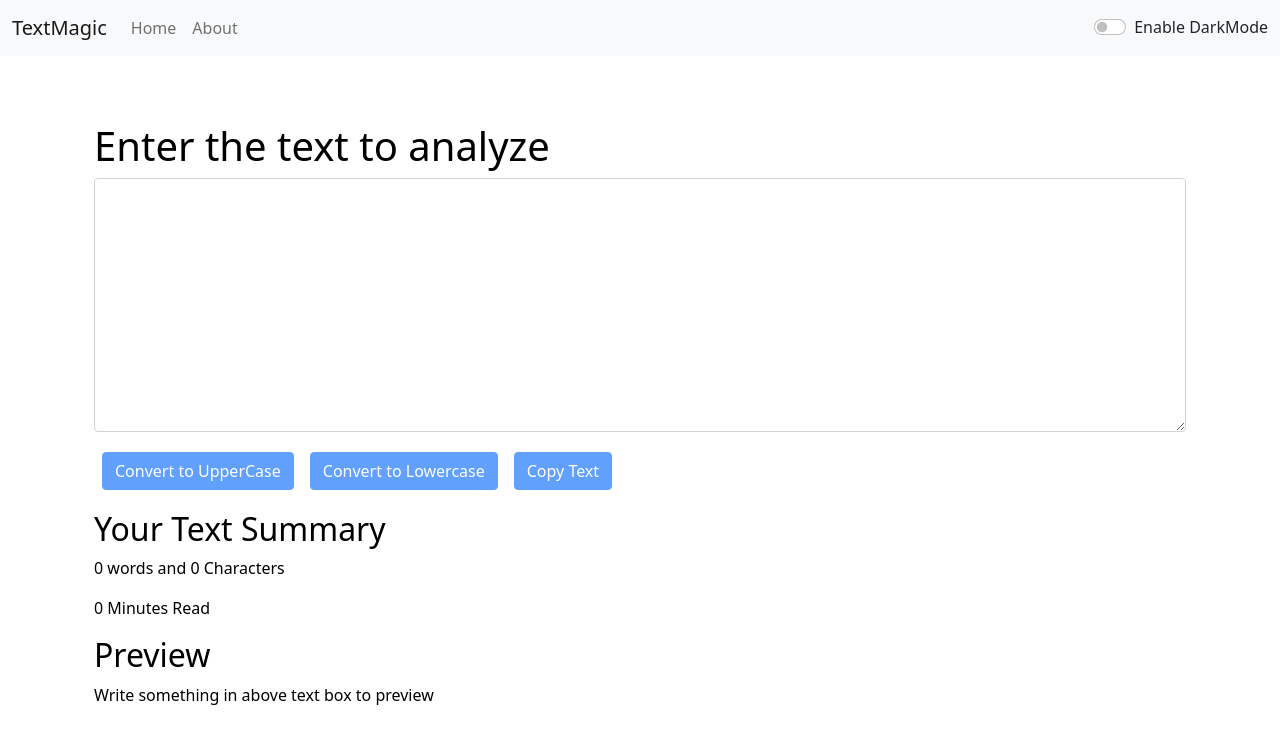
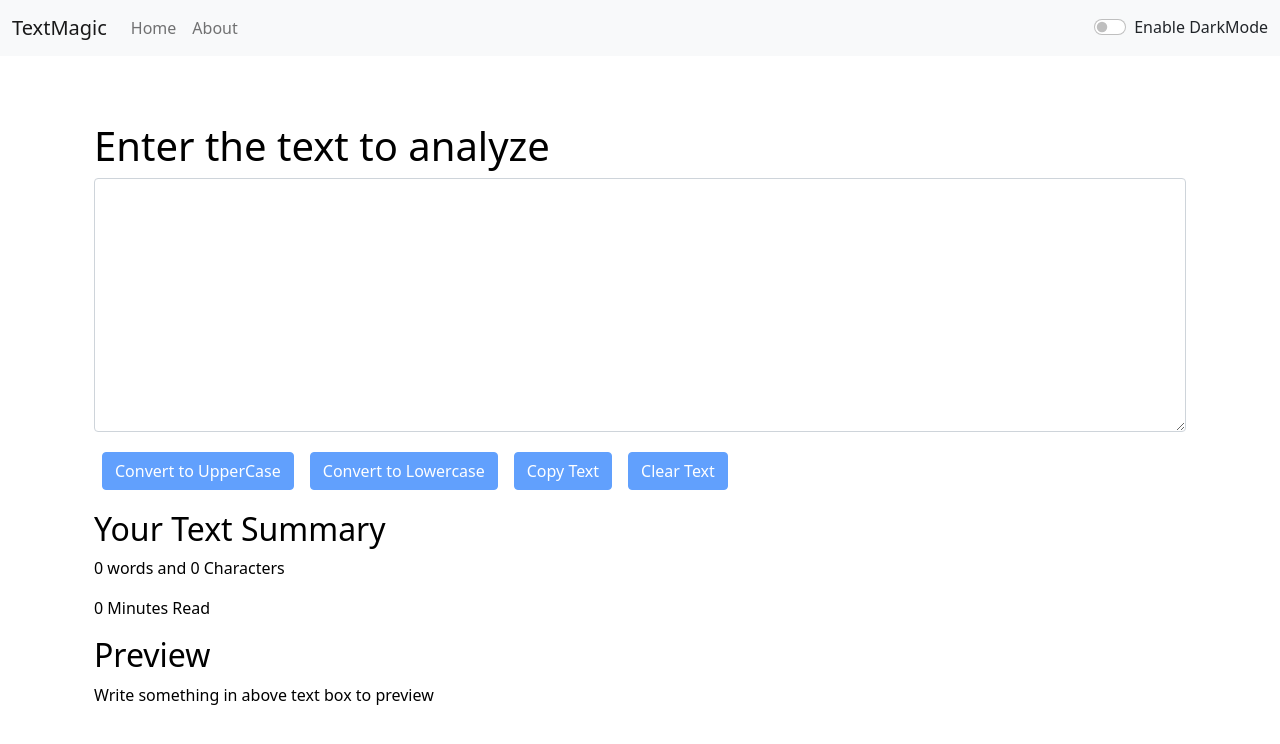
Before and after one commit to Adarsh-K21/text-magic, a React (Create React App) app: page / in a window 1280 px wide. Shown: the top 744 px of the page. Built offline with nearby package versions, Linux system fonts and the light colour scheme.

Commit message:
Clear Text button added

```diff
--- a/src/components/TextForm.js
+++ b/src/components/TextForm.js
@@ -34,6 +34,10 @@ export default function TextForm(props) {
     setText(event.target.value);
   }
 
+  const handleClear = () => {
+    setText("");
+  }
+
   // Declare a new state variable, which we'll call "text"
   const [text, setText] = useState("");
 
@@ -61,6 +65,7 @@ export default function TextForm(props) {
 
         <button disabled={text.length === 0} className="btn btn-primary mx-2 my-1" onClick={handleCopy}>Copy Text</button>
 
+        <button disabled={text.length === 0} className='btn btn-primary mx-2 my-1' onClick={handleClear}>Clear Text</button>
 
 
       </div>
```
